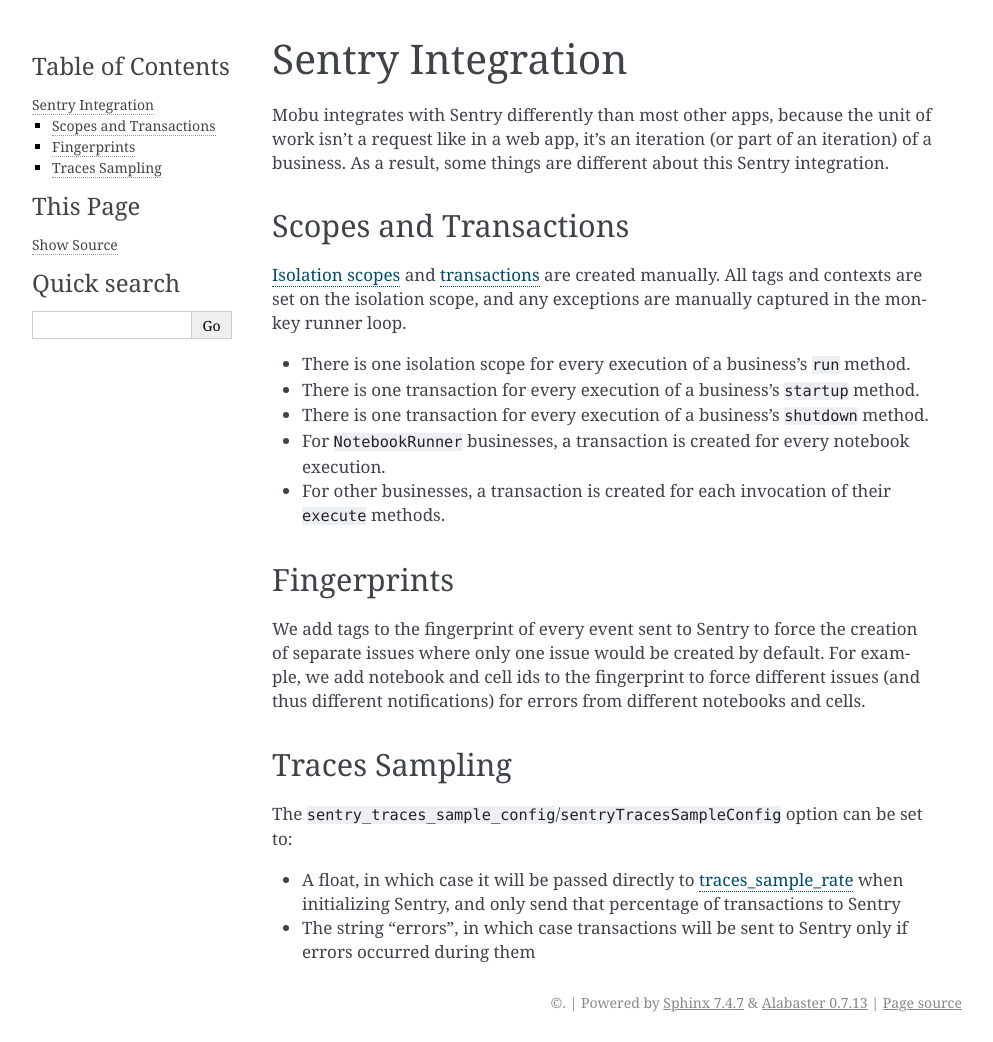
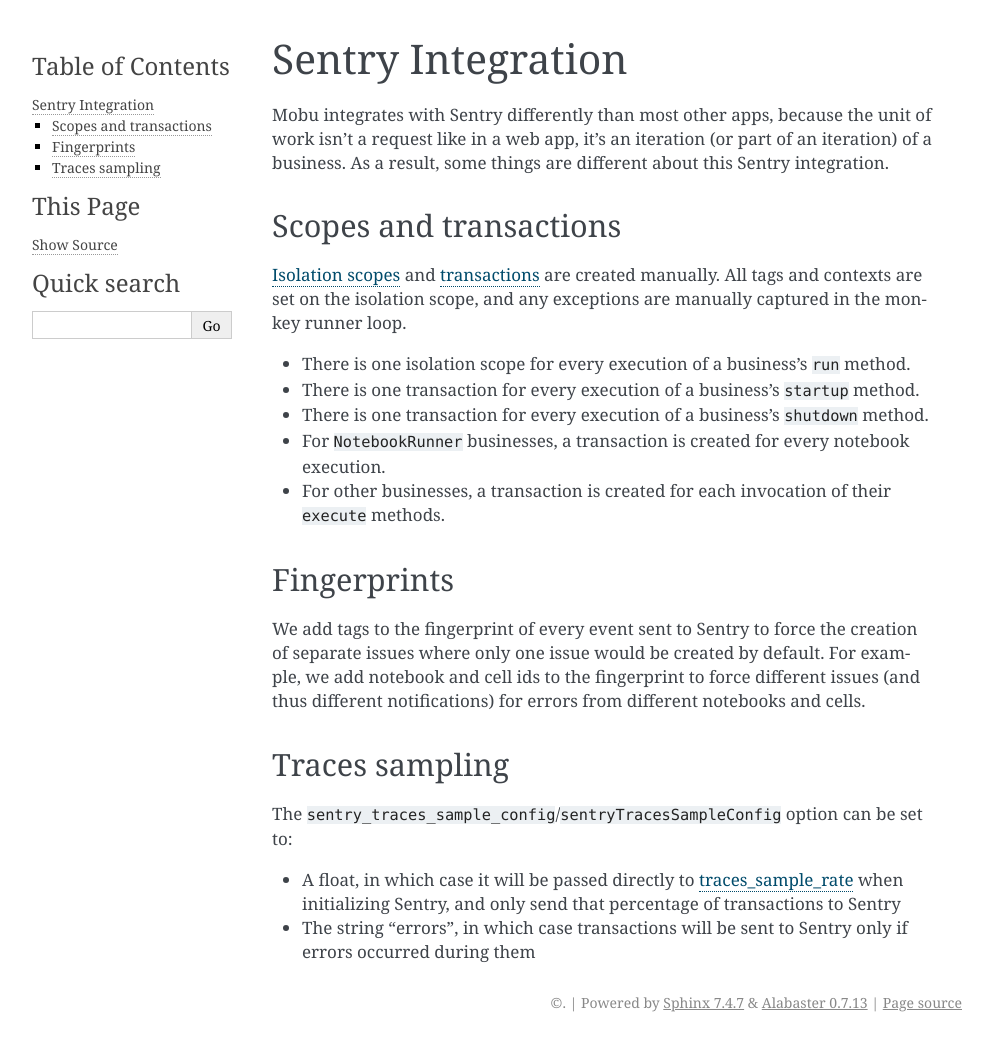
Before and after one commit to lsst-sqre/mobu, a Sphinx documentation site: the page built from docs/development/sentry.rst, in a window 1280 px wide. Shown: the whole page, without its empty margins (148-1141 px from the left). Built offline with Sphinx 7.4.7, drawn with Linux system fonts in a browser that asks for light colours; pages that are not in the unit, such as notebooks, are missing from menus.

```diff
--- a/docs/development/sentry.rst
+++ b/docs/development/sentry.rst
@@ -5,7 +5,7 @@ Sentry Integration
 Mobu integrates with Sentry differently than most other apps, because the unit of work isn't a request like in a web app, it's an iteration (or part of an iteration) of a business.
 As a result, some things are different about this Sentry integration.
 
-Scopes and Transactions
+Scopes and transactions
 =======================
 
 `Isolation scopes <https://docs.sentry.io/platforms/python/enriching-events/scopes/>`_ and `transactions <https://docs.sentry.io/platforms/python/tracing/instrumentation/custom-instrumentation/#add-a-transaction>`_ are created manually.
@@ -23,10 +23,10 @@ Fingerprints
 We add tags to the fingerprint of every event sent to Sentry to force the creation of separate issues where only one issue would be created by default.
 For example, we add notebook and cell ids to the fingerprint to force different issues (and thus different notifications) for errors from different notebooks and cells.
 
-Traces Sampling
+Traces sampling
 ===============
 
 The ``sentry_traces_sample_config``/``sentryTracesSampleConfig`` option can be set to:
 
-* A float, in which case it will be passed directly to `traces_sample_rate <https://docs.sentry.io/platforms/python/configuration/options/#traces-sample-rate>`_ when initializing Sentry, and only send that percentage of transactions to Sentry
+* A float, in which case it will be passed directly to `traces_sample_rate <https://docs.sentry.io/platforms/python/configuration/options/#traces_sample_rate>`_ when initializing Sentry, and only send that percentage of transactions to Sentry
 * The string "errors", in which case transactions will be sent to Sentry only if errors occurred during them
--- a/docs/index.rst
+++ b/docs/index.rst
@@ -17,7 +17,7 @@ Mobu
 ####
 
 mobu (short for "monkey business") is a continous integration testing framework for the `Rubin Science Platform <https://phalanx.lsst.io/>`__ .
-It attempts to simulate user interactions with Science Platform services continuously, recording successes and failures and reporting failures to `Sentry <https://sentry.io>`_.
+It attempts to simulate user interactions with Science Platform services continuously, recording successes and failures and reporting failures to `Sentry <https://sentry.io/welcome/>`_.
 It runs some number of "monkeys" that simulate a random user of the Science Platform.
 Those monkeys are organized into "flocks" that share a single configuration across all of the monkeys.
 It can be used for both monitoring and synthetic load testing.
--- a/docs/user_guide/flocks.rst
+++ b/docs/user_guide/flocks.rst
@@ -4,9 +4,7 @@ Managing mobu flocks
 
 Mobu calls each test runner a "monkey" and organizes them into groups called "flocks."
 You can get a list of flocks from the mobu API.
-For example, on the IDF production deployment, go to:
-
-`https://data.lsst.cloud/mobu/summary <https://data.lsst.cloud/mobu/summary>`_
+For example, on the IDF production deployment, go to `https://data.lsst.cloud/mobu/summary <https://data.lsst.cloud/mobu/summary>`_
 
 Flocks can be also manipulated through the API.
 For example, to stop a noisy flock running on ``data.lsst.cloud`` while troubleshooting is in progress, first obtain a token with ``exec:admin`` scope from the authentication service, and then:
```
Also changed, not shown: CHANGELOG.md (+1 -1 lines), docs/documenteer.toml (+7 -0 lines), 3 other files.
